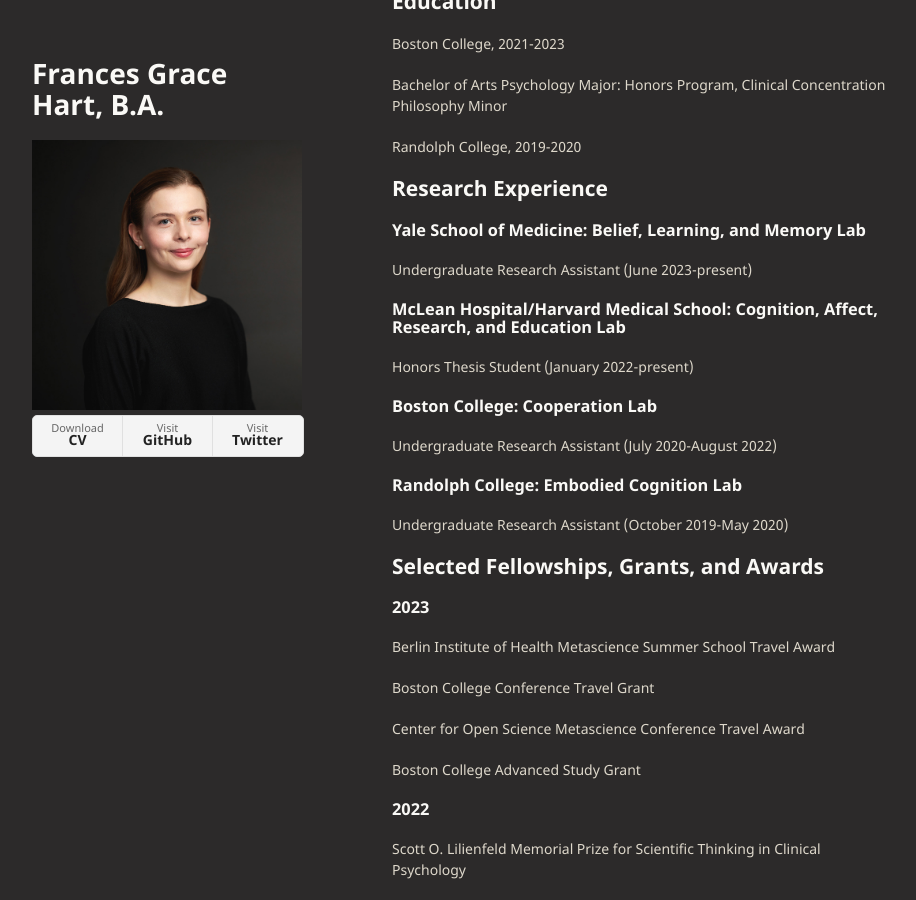
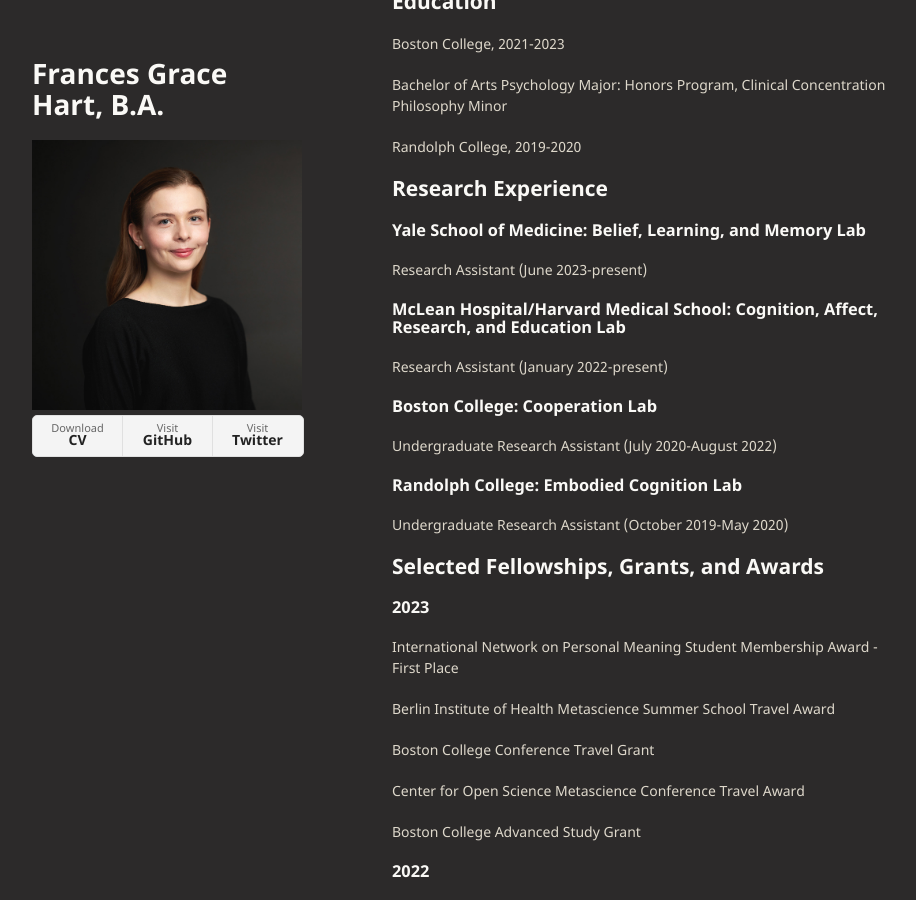
Before and after one commit to francesghart/francesghart.github.io, a Jekyll site: the page built from index.md, in a window 1280 px wide and 900 px high, scrolled down 584 px. Shown: the whole window, without its empty margins (178-1094 px from the left). Built offline with Jekyll 4.4.1, drawn with Linux system fonts in a browser that asks for light colours.

Commit message:
updated titles, updated awards

```diff
--- a/index.md
+++ b/index.md
@@ -27,11 +27,11 @@
 ## Research Experience
 ### Yale School of Medicine: Belief, Learning, and Memory Lab
 
-  Undergraduate Research Assistant (June 2023-present)
+  Research Assistant (June 2023-present)
 
 ### McLean Hospital/Harvard Medical School: Cognition, Affect, Research, and Education Lab
 
-  Honors Thesis Student (January 2022-present)
+  Research Assistant (January 2022-present)
 
 ### Boston College: Cooperation Lab
 
@@ -47,6 +47,8 @@
 
 ## Selected Fellowships, Grants, and Awards
 ### 2023
+  International Network on Personal Meaning Student Membership Award - First Place
+
   Berlin Institute of Health Metascience Summer School Travel Award
 
   Boston College Conference Travel Grant
```
